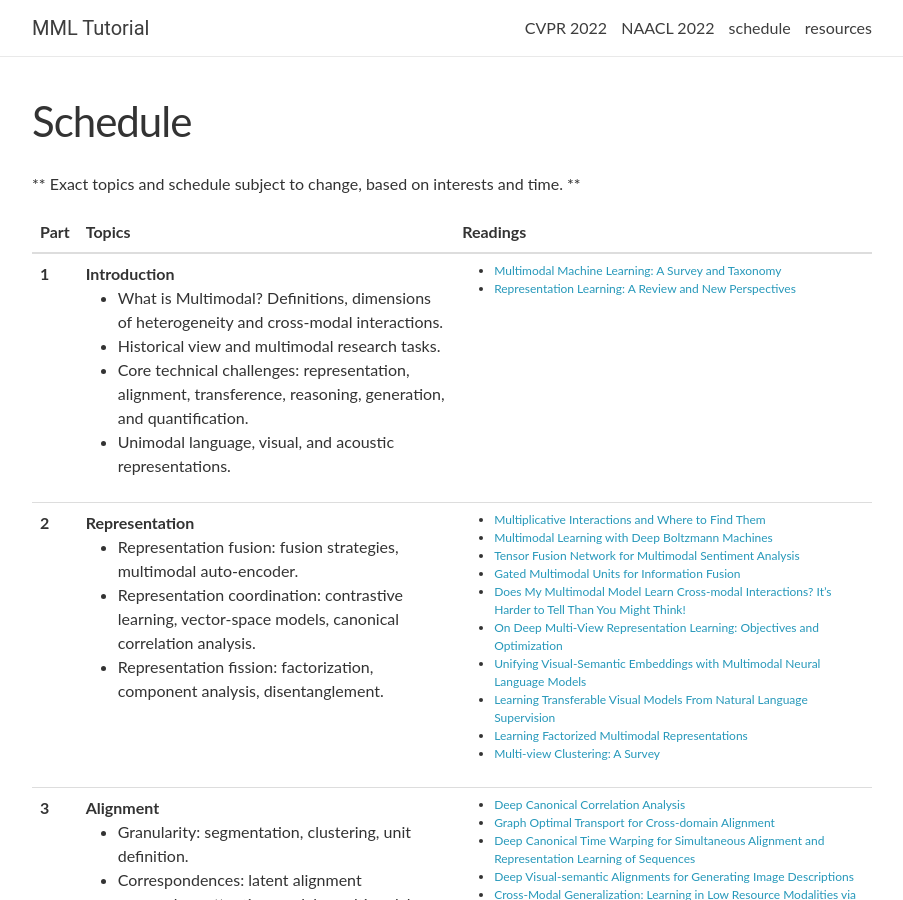
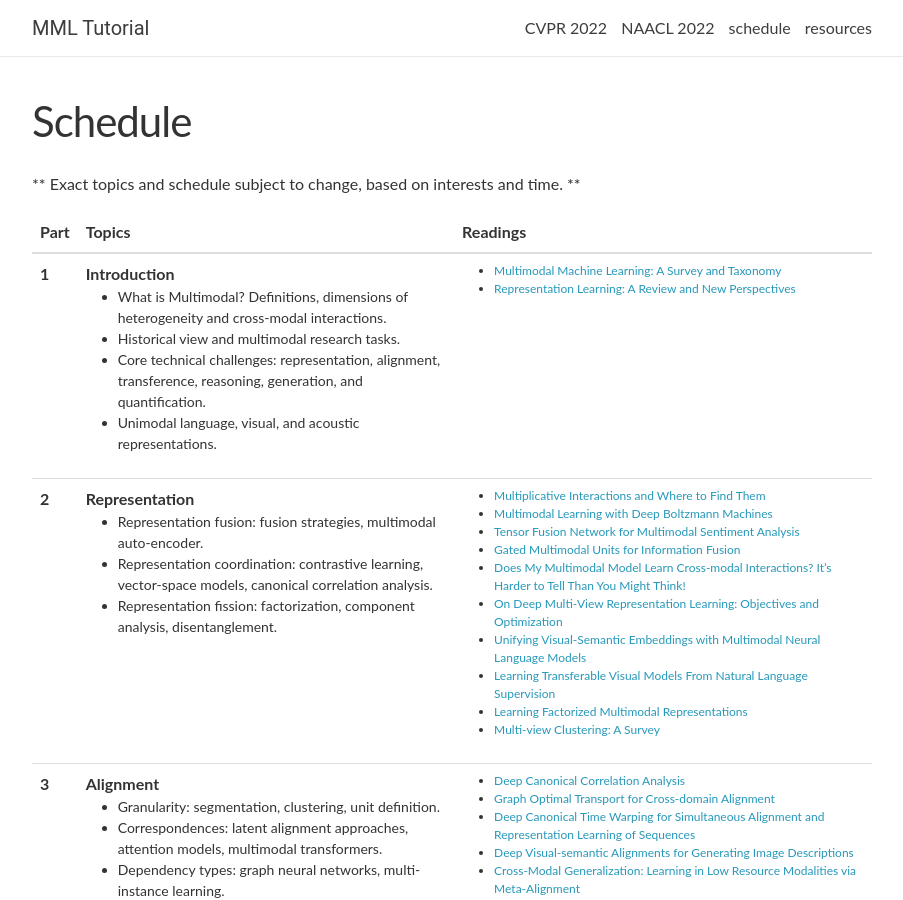
Before and after one commit to CMU-MultiComp-Lab/mmml-tutorial, a Jekyll site: the page built from _pages/schedule.md, in a window 1280 px wide and 900 px high. Shown: the whole window, without its empty margins (188-1091 px from the left). Built offline with Jekyll 4.4.1, drawn with Linux system fonts in a browser that asks for light colours; nearby versions of some CDN libraries; comment, search, counter and statistics services are not loaded.

Commit message:
Update schedule.md

```diff
--- a/_pages/schedule.md
+++ b/_pages/schedule.md
@@ -33,7 +33,7 @@ title: Schedule
         {{ lecture.title }} <br/>
             <ul>
                {% for topic in lecture.topics %}
-                  <li style="font-size:16px;">
+                  <li style="font-size:14px;">
                      {{topic}}
                   </li>
                {% endfor %}
```
